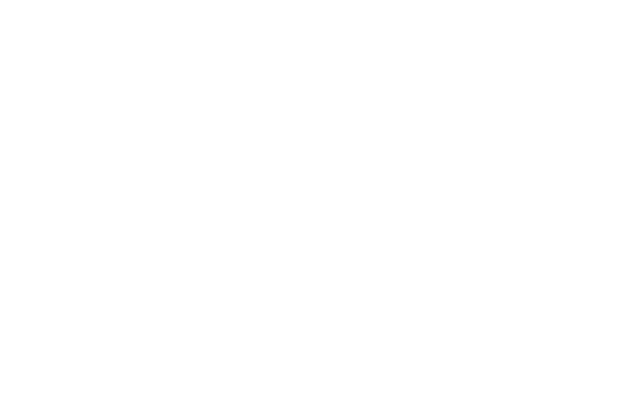
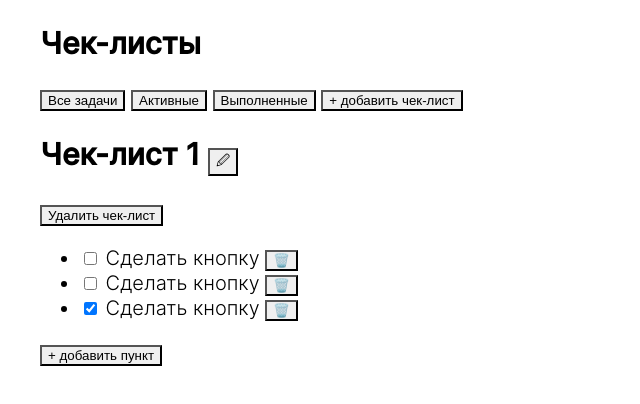
Before and after one commit to FeHixX/Project-ToDoList, a website: page source/index.html in a window 1280 px wide. Shown: the whole page, without its empty margins (0-640 px from the left). Drawn offline with nearby package versions, Linux system fonts and the light colour scheme; files that its build step writes are made by us from their sources.

Commit message:
feat: добавляет первоначальную разметку

```diff
--- a/source/index.html
+++ b/source/index.html
@@ -5,14 +5,47 @@
   <meta charset="UTF-8" />
   <meta http-equiv="X-UA-Compatible" content="IE=edge" />
   <meta name="viewport" content="width=device-width, initial-scale=1.0" />
-  <meta name="description" content="Описание проекта">
-  <title>ProjectName</title>
+  <meta name="description" content="ToDoList: список задач, которые нужно выполнить">
+  <title>ToDoList</title>
   <link rel="stylesheet" href="css/style.min.css">
 </head>
 
 <body>
   <div class="wrapper">
-
+    <main class="main">
+      <section class="tasks container">
+        <h1 class="tasks__title">Чек-листы</h1>
+        <div class="tasks__tabs-list tabs">
+          <button class="tabs__item is-active" type="button">Все задачи</button>
+          <button class="tabs__item" type="button">Активные</button>
+          <button class="tabs__item" type="button">Выполненные</button>
+          <button class="tabs__item tabs__item--add" type="button">+ добавить чек-лист</button>
+        </div>
+        <div class="tasks__checklist checklist">
+          <div class="checklist__header">
+            <h2 class="checklist__title">Чек-лист 1
+              <button class="checklist__button-rename" type="button">🖉</button>
+            </h2>
+            <button class="checklist__button-delete-checklist" type="button">Удалить чек-лист</button>
+          </div>
+          <ul class="checklist__list">
+            <li class="checklist__item">
+              <input type="checkbox"> Сделать кнопку
+              <button type="button">🗑️</button>
+            </li>
+            <li class="checklist__item">
+              <input type="checkbox"> Сделать кнопку
+              <button type="button">🗑️</button>
+            </li>
+            <li class="checklist__item">
+              <input type="checkbox" checked> Сделать кнопку
+              <button type="button">🗑️</button>
+            </li>
+          </ul>
+          <button class="checklist__button-add-checklist" type="button">+ добавить пункт</button>
+        </div>
+      </section>
+    </main>
   </div>
 
   <script src="js/main.min.js"></script>
```
